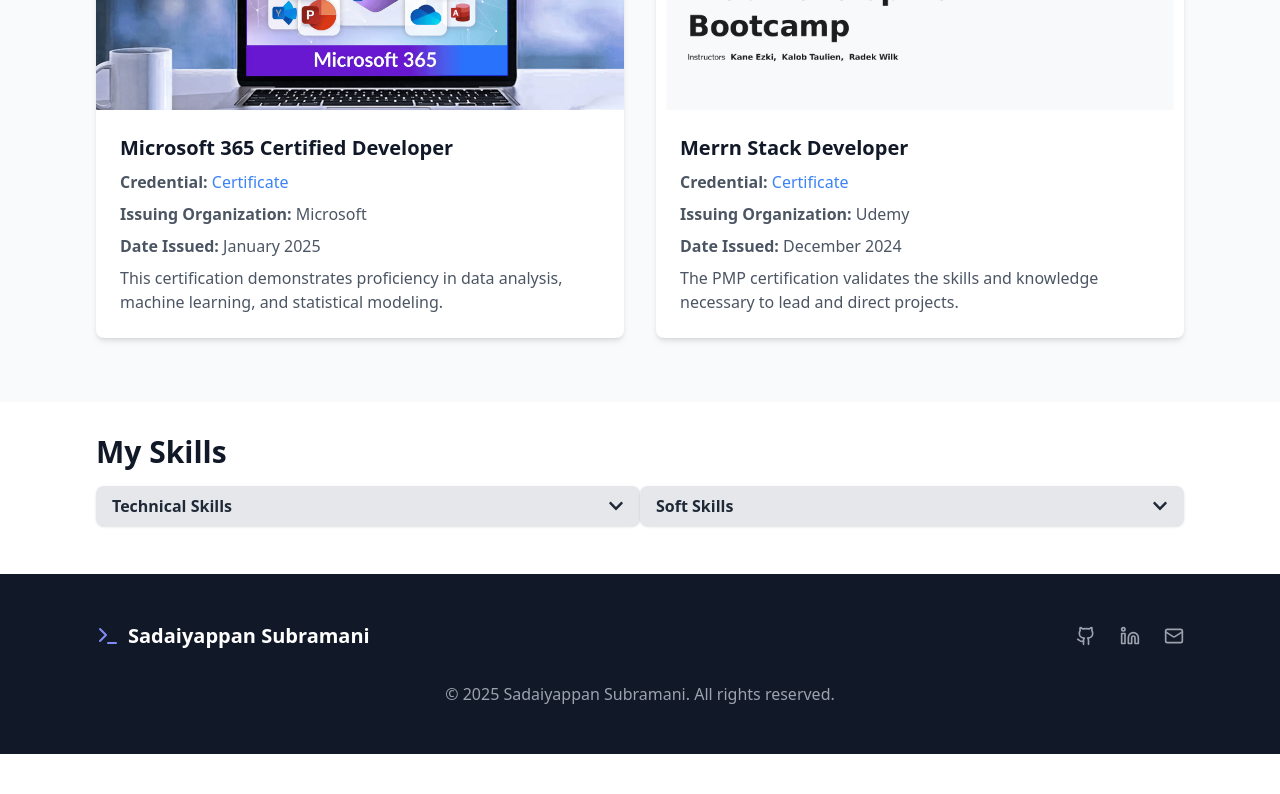
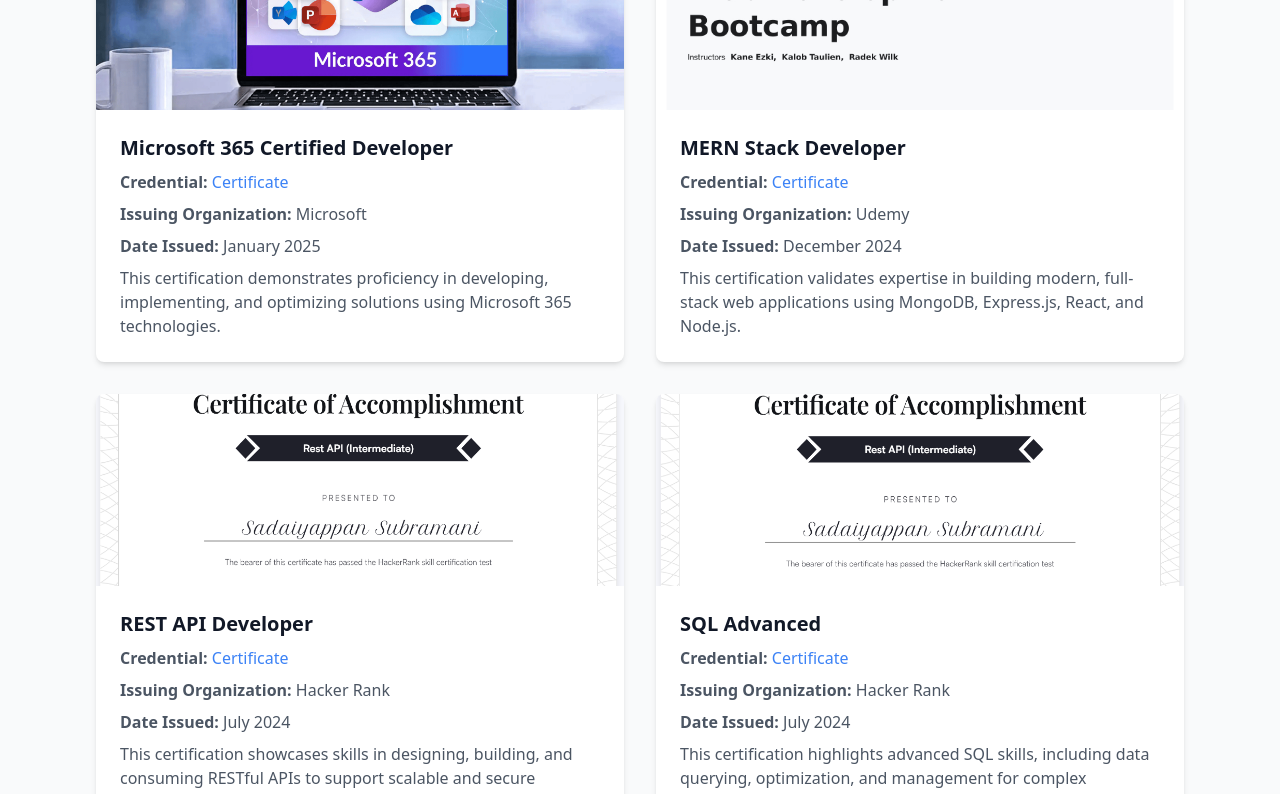
Before and after one commit to SanthoshNumentica/sadaiyappan.portfolio, a React (Vite) app: page / in a window 1280 px wide. Shown: the part 3120-3914 px from the top of the page. Before the commit the page ends 3874 px from the top, so only its background shows below. Built offline with nearby package versions, Linux system fonts and the light colour scheme.

Commit message:
certifications

```diff
--- a/src/components/Certifications.tsx
+++ b/src/components/Certifications.tsx
@@ -8,19 +8,34 @@ export function Certifications() {
       credential: "https://drive.google.com/drive/folders/1f8iQ335rpPBszLV60YCEr7Sw7q_PrRJf?usp=sharing",
       organization: "Microsoft",
       date: "January 2025",
-      image: "images/365.png", // Replace with your actual image path
-      description: "This certification demonstrates proficiency in data analysis, machine learning, and statistical modeling.",
+      image: "images/365.png",
+      description: "This certification demonstrates proficiency in developing, implementing, and optimizing solutions using Microsoft 365 technologies.",
     },
     {
-      name: "Merrn Stack Developer",
+      name: "MERN Stack Developer",
       credential: "https://www.udemy.com/certificate/UC-2d4760ad-0e9a-462c-be2b-7f5dae7f6c0a/",
       organization: "Udemy",
       date: "December 2024",
-      image: "images/mern.jpg", // eplace with your actual image path
-      description: "The PMP certification validates the skills and knowledge necessary to lead and direct projects.",
+      image: "images/mern.jpg",
+      description: "This certification validates expertise in building modern, full-stack web applications using MongoDB, Express.js, React, and Node.js.",
+    },
+    {
+      name: "REST API Developer",
+      credential: "https://www.hackerrank.com/certificates/c012d9db96eb",
+      organization: "Hacker Rank",
+      date: "July 2024",
+      image: "images/rest_api.png",
+      description: "This certification showcases skills in designing, building, and consuming RESTful APIs to support scalable and secure application development.",
+    },
+    {
+      name: "SQL Advanced",
+      credential: "https://www.hackerrank.com/certificates/8164f28ede5e",
+      organization: "Hacker Rank",
+      date: "July 2024",
+      image: "images/sql.png",
+      description: "This certification highlights advanced SQL skills, including data querying, optimization, and management for complex databases.",
     },
   ];
-
   return (
     <section id="certifications" className="py-16 bg-gray-50">
       <div className="max-w-6xl mx-auto px-4 sm:px-6 lg:px-8">
--- a/src/components/Skill.tsx
+++ b/src/components/Skill.tsx
@@ -1,11 +1,7 @@
-// src/components/SkillsDropdown.tsx
-import React, { useState } from 'react';
 import { motion } from 'framer-motion';
-
-// Import logos
-import { FaJsSquare } from 'react-icons/fa'; // JavaScript logo
-import { SiTypescript, SiPython, SiReact, SiNodedotjs, SiAmazon } from 'react-icons/si'; // Other logos
-import { FaUsers, FaClipboardCheck, FaLightbulb, FaComments, FaSync, FaChevronDown, FaChevronUp } from 'react-icons/fa'; // Icons for soft skills and dropdown
+import { useState } from 'react';
+import { FaChevronDown, FaChevronUp, FaClipboardCheck, FaCommentsDollar, FaJsSquare, FaLightbulb, FaSync, FaUsers } from 'react-icons/fa'; // JavaScript logo
+import { Si365Datascience, SiAmazon, SiBuymeacoffee, SiCodeigniter, SiLaravel, SiNodedotjs, SiPython, SiReact, SiTypescript } from 'react-icons/si'; // Other logos
 
 const Skills = () => {
   const [isTechnicalOpen, setTechnicalOpen] = useState(false);
@@ -17,35 +13,33 @@ const Skills = () => {
   const technicalSkills = [
     { id: 1, skill: 'JavaScript', icon: <FaJsSquare className="h-6 w-6 inline mr-2" /> },
     { id: 2, skill: 'TypeScript', icon: <SiTypescript className="h-6 w-6 inline mr-2" /> },
-    { id: 3, skill: 'Java', icon: <span className="h-6 w-6 inline mr-2">☕</span> }, // Using a coffee emoji as a placeholder for Java
+    { id: 3, skill: 'Java', icon: <SiBuymeacoffee className="h-6 w-6 inline mr-2" /> },
     { id: 4, skill: 'Python', icon: <SiPython className="h-6 w-6 inline mr-2" /> },
     { id: 5, skill: 'React', icon: <SiReact className="h-6 w-6 inline mr-2" /> },
     { id: 6, skill: 'Node.js', icon: <SiNodedotjs className="h-6 w-6 inline mr-2" /> },
     { id: 7, skill: 'AWS', icon: <SiAmazon className="h-6 w-6 inline mr-2" /> },
-    // Add more skills as needed
+    { id: 8, skill: 'Microsoft 365', icon: <Si365Datascience className="h-6 w-6 inline mr-2" /> },
+    { id: 9, skill: 'PHP - Codeigniter', icon: <SiCodeigniter className="h-6 w-6 inline mr-2" /> },
+    { id: 10, skill: 'PHP - Laravel', icon: <SiLaravel className="h-6 w-6 inline mr-2" /> },
   ];
 
   const softSkills = [
-    { id: 1, skill: 'Team Leadership & Mentorship', icon: <FaUsers className="h-6 w-6 inline mr-2" /> },
-    { id: 2, skill: 'Agile/Scrum Project Management', icon: <FaClipboardCheck className="h-6 w-6 inline mr-2" /> },
-    { id: 3, skill: 'Problem-Solving & Analytical Thinking', icon: <FaLightbulb className="h-6 w-6 inline mr-2" /> },
-    { id: 4, skill: 'Effective Communication', icon: <FaComments className="h-6 w-6 inline mr-2" /> },
-    { id: 5, skill: 'Adaptability & Continuous Learning', icon: <FaSync className="h-6 w-6 inline mr-2" /> },
-    // Add more skills as needed
+    { id: 1, skill: 'Team Leadership', icon: <FaUsers className="h-6 w-6 inline mr-2" /> },
+    { id: 2, skill: 'Project Management', icon: <FaClipboardCheck className="h-6 w-6 inline mr-2" /> },
+    { id: 3, skill: 'Problem-Solving', icon: <FaLightbulb className="h-6 w-6 inline mr-2" /> },
+    { id: 4, skill: 'Communication', icon: <FaCommentsDollar className="h-6 w-6 inline mr-2" /> },
+    { id: 5, skill: 'Adaptability', icon: <FaSync className="h-6 w-6 inline mr-2" /> },
   ];
 
   return (
     <div className="max-w-6xl mx-auto px-4 sm:px-6 lg:px-8 py-8">
       <h2 className="text-3xl font-bold text-gray-900 mb-4">My Skills</h2>
 
-      {/* Skills Dropdowns */}
       <div className="flex flex-col md:flex-row justify-between mb-4">
-        {/* Technical Skills Dropdown */}
         <div className="flex-1 mb-2 md:mb-0">
           <button
             onClick={toggleTechnical}
-            className="w-full text-left bg-gray-200 text-gray-800 font-semibold py-2 px-4 rounded-lg shadow hover:bg-gray-300 transition flex items-center justify-between"
-          >
+            className="w-full text-left bg-gray-200 text-gray-800 font-semibold py-2 px-4 rounded-lg shadow hover:bg-gray-300 transition flex items-center justify-between">
             <span>Technical Skills</span>
             {isTechnicalOpen ? <FaChevronUp /> : <FaChevronDown />}
           </button>
@@ -67,8 +61,6 @@ const Skills = () => {
             </div>
           </motion.div>
         </div>
-
-        {/* Soft Skills Dropdown */}
         <div className="flex-1">
           <button
             onClick={toggleSoft}
```
Also changed, not shown: public/images/rest_api.png (added), public/images/sql.png (added).
